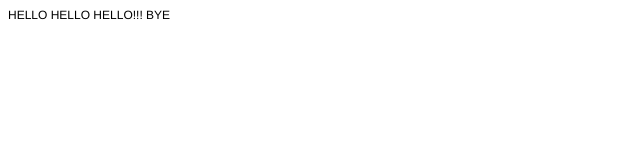
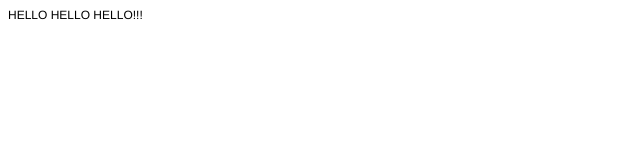
Before and after one commit to minchoe/First-Project, a plain HTML site: page index.html in a window 1280 px wide. Shown: the full height of the page, 0-640 px from the left. Drawn offline with Linux system fonts and the light colour scheme.

Commit message:
Update index.html
Deleted Bye

```diff
--- a/index.html
+++ b/index.html
@@ -11,6 +11,6 @@
   </style>
 </head>
 <body>
-<p class="p1">HELLO HELLO HELLO!!! BYE</p>
+<p class="p1">HELLO HELLO HELLO!!!</p>
 </body>
 </html>
```
